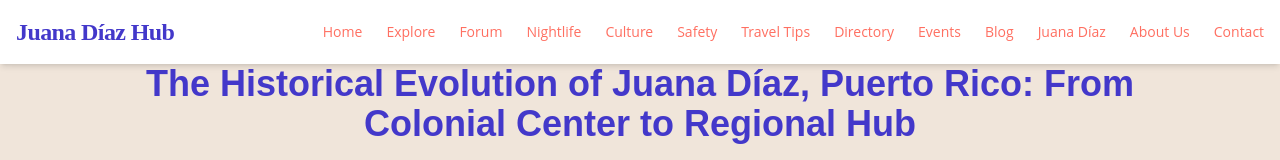
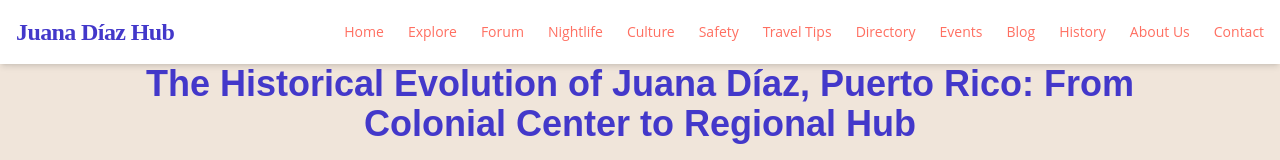
Before and after one commit to LAUG501/JUANA-DIAZ-HUB, a Next.js app: page /about-us/juana-daiz in a window 1280 px wide. Shown: the top 160 px of the page. Built offline with nearby package versions, Linux system fonts and the light colour scheme.

Commit message:
Navbar.tsx

```diff
--- a/src/components/Navbar.tsx
+++ b/src/components/Navbar.tsx
@@ -22,7 +22,7 @@ export default function Navbar() {
     { href: "/directory", label: "Directory" },
     { href: "/event-calendar", label: "Events" },
     { href: "/blog", label: "Blog" },
-    { href: "/about/juana-diaz", label: "Juana Díaz" }, // ✅ History of
+    { href: "/about-us/juana-diaz", label: "History" }, // ✅ History of
     { href: "/about-us", label: "About Us" },
     { href: "/contact", label: "Contact" },
   ];
```
